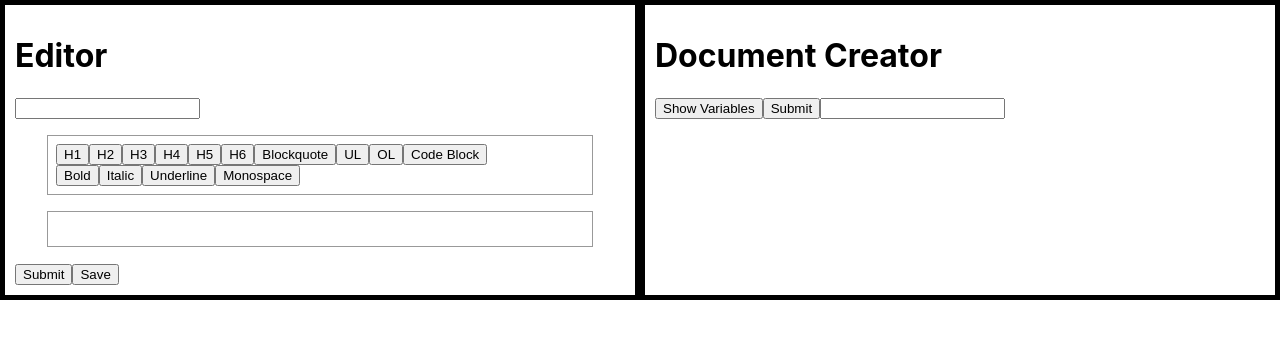
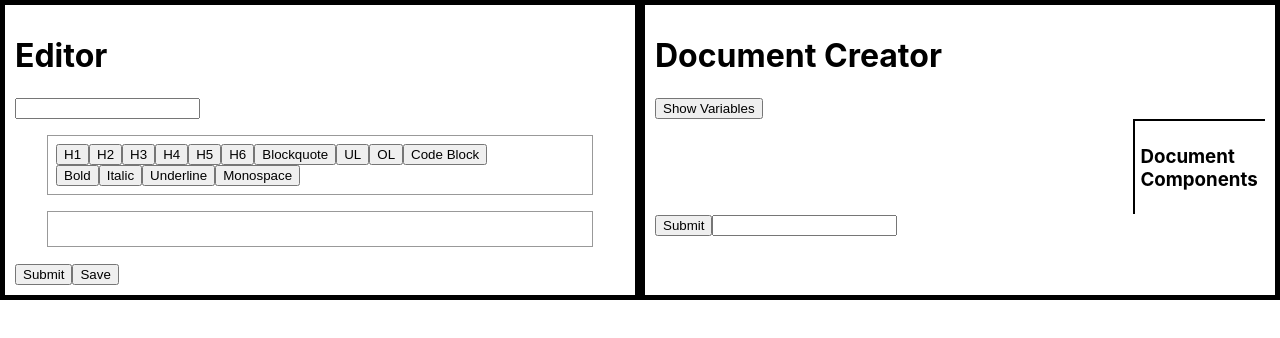
Before and after one commit to jmwalsh101/OPUS, a React (Create React App) app: page / in a window 1280 px wide. Shown: the top 338 px of the page. Built offline with nearby package versions, Linux system fonts and the light colour scheme.

Commit message:
doc creator: name and content separately rendered

```diff
--- a/package.json
+++ b/package.json
@@ -3,6 +3,9 @@
   "version": "0.1.0",
   "private": true,
   "dependencies": {
+    "@dnd-kit/core": "^6.0.5",
+    "@dnd-kit/sortable": "^7.0.1",
+    "@dnd-kit/utilities": "^3.2.0",
     "@madebyconnor/rich-text-to-jsx": "^2.2.0",
     "@testing-library/jest-dom": "^5.16.5",
     "@testing-library/react": "^13.4.0",
--- a/src/components/DocCreator.js
+++ b/src/components/DocCreator.js
@@ -1,5 +1,11 @@
 import { useState } from "react";
 import "./style.css";
+import { DndContext, closestCenter } from "@dnd-kit/core";
+import {
+  arrayMove,
+  SortableContext,
+  verticalListSortingStrategy,
+} from "@dnd-kit/sortable";
 
 function DocCreator(props) {
   const [visVars, setVisVars] = useState(null);
@@ -14,7 +20,12 @@ function DocCreator(props) {
 
   function handleAdd(e) {
     e.preventDefault();
-    setShowComponent((current) => [...current, e.target.value]);
+    const item = e.target.value.split(",");
+    console.log(item);
+    setShowComponent((current) => [
+      ...current,
+      { name: item[0], content: item[1] },
+    ]);
   }
 
   function handleSaveTitle(e) {
@@ -26,7 +37,6 @@ function DocCreator(props) {
     e.preventDefault();
     setDocument({ title: docTitle, content: showComponent });
   }
-  console.log(document);
 
   const showHideVars = visVars ? (
     <span>Hide Variables</span>
@@ -37,8 +47,10 @@ function DocCreator(props) {
   var docComponents = visVars ? (
     <div>
       {props.data.map(function (i, index) {
+        let data = [{ name: i.name, content: i.content }];
+        console.log("data " + data.name);
         return (
-          <button onClick={handleAdd} value={i.content} key={index}>
+          <button onClick={handleAdd} value={[i.name, i.content]} key={index}>
             {i.name}
           </button>
         );
@@ -46,22 +58,37 @@ function DocCreator(props) {
     </div>
   ) : null;
 
-  console.log(showComponent);
-
   return (
     <>
       <div>
         <button onClick={addContent}>{showHideVars}</button>
         {docComponents}
+        <div className="show-component-container">
+          <div className="show-content">
             {showComponent.map(function (j, index) {
               return (
                 <>
                   <div className="doc-component" id={index}>
-                <span key={index} dangerouslySetInnerHTML={{ __html: j }} />
+                    <span
+                      key={index}
+                      dangerouslySetInnerHTML={{ __html: j.content }}
+                    />
                   </div>
                 </>
               );
             })}
+          </div>
+          <div className="show-name">
+            <h3>Document Components</h3>
+            {showComponent.map(function (l, index) {
+              return (
+                <>
+                  <div>{l.name}</div>
+                </>
+              );
+            })}
+          </div>
+        </div>
         <input type="submit" onClick={handleSubmit} />
         <input type="text" onChange={handleSaveTitle} />
         <div></div>
--- a/src/components/style.css
+++ b/src/components/style.css
@@ -13,3 +13,18 @@
 .doc-component:hover {
   background-color: blanchedalmond;
 }
+
+.show-component-container {
+  display: flex;
+}
+
+.show-content {
+  flex-basis: 80%;
+}
+
+.show-name {
+  flex-basis: 20%;
+  border-left: 2px solid black;
+  border-top: 2px solid black;
+  padding: 5px;
+}
```
Also changed, not shown: 1 other file (tests, documents, lock files or other folders). Lines whose indentation alone changed are shown as unchanged.
